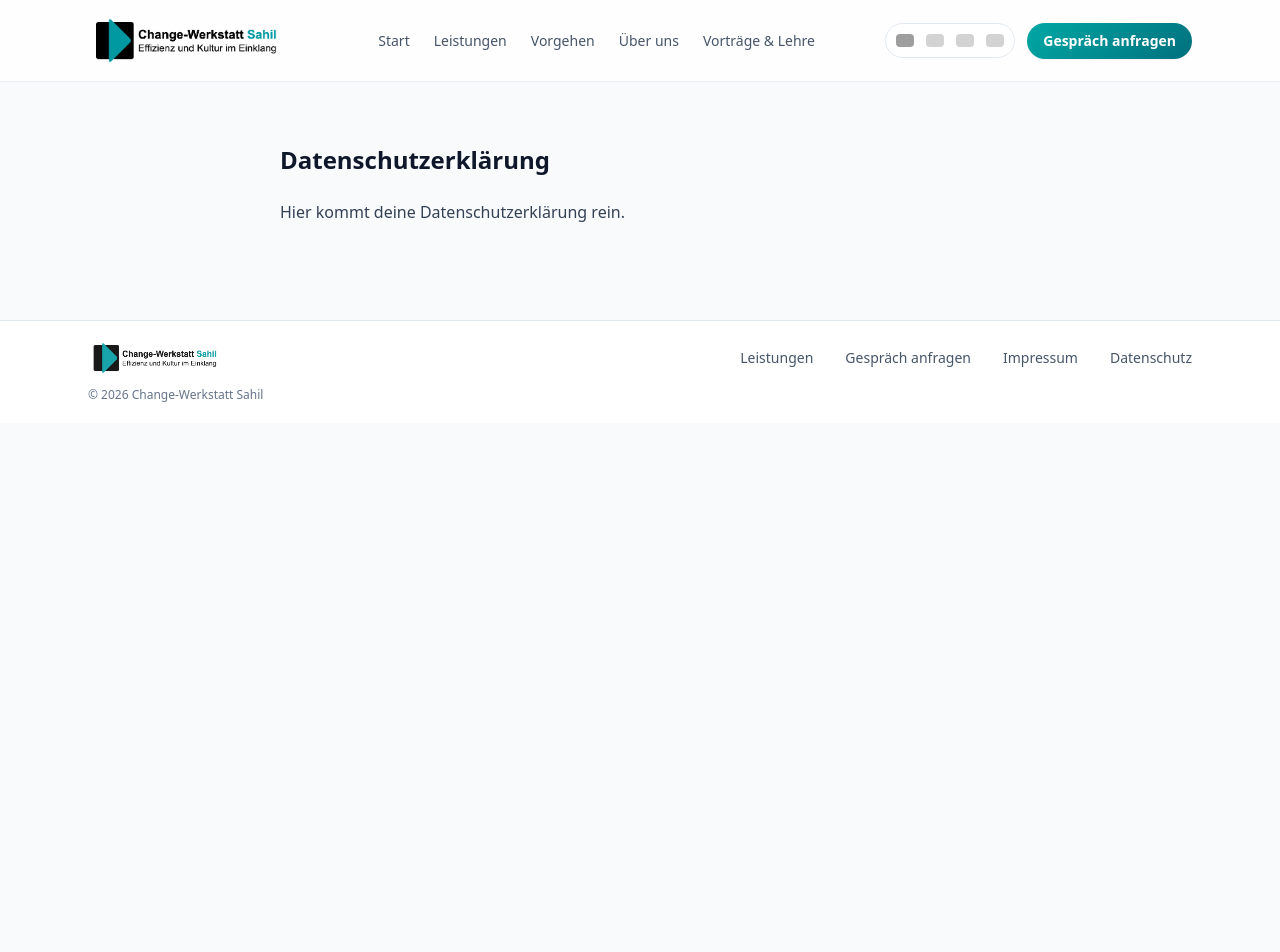
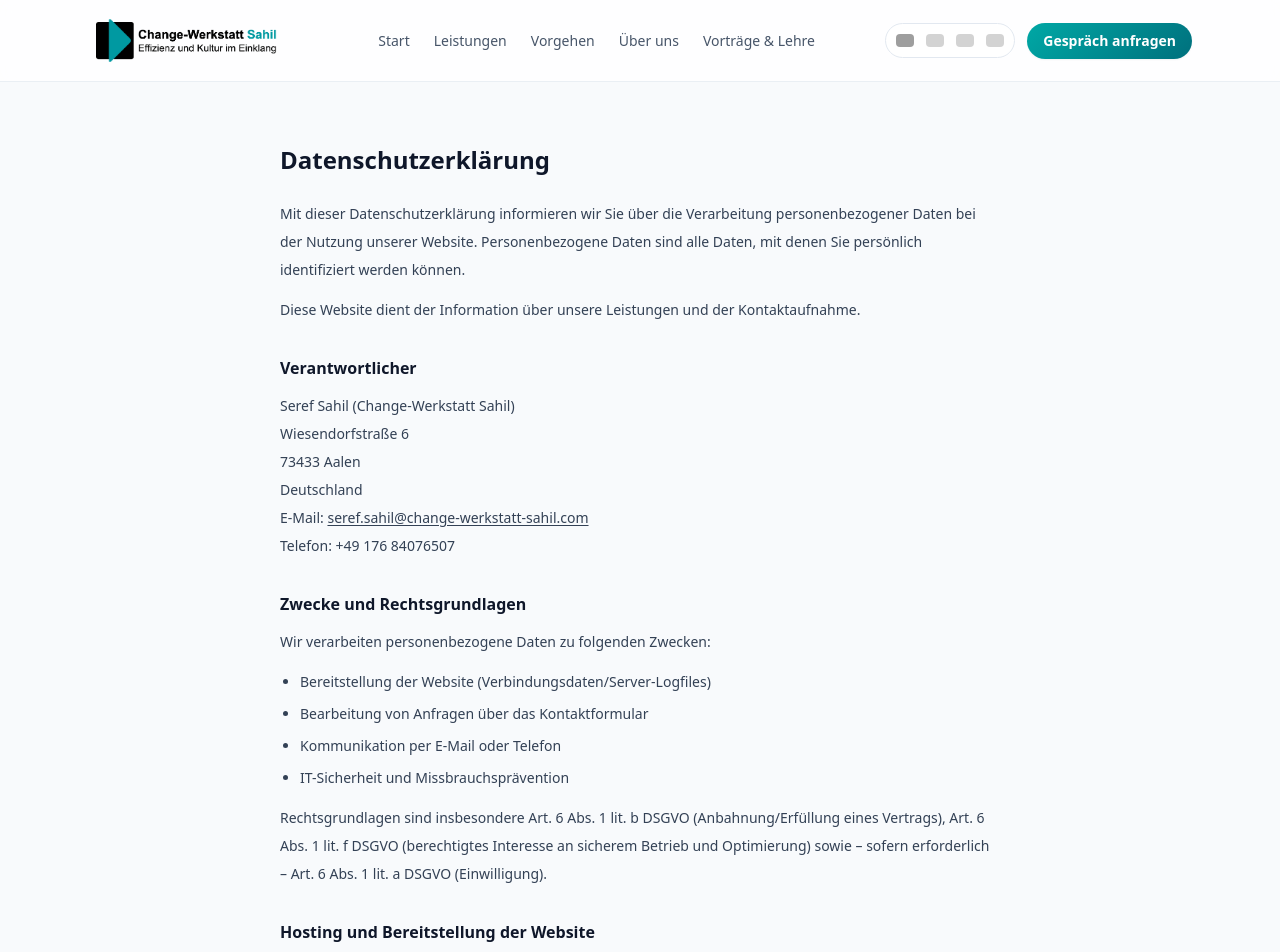
Before and after one commit to Change-Sahil/Website, a Next.js app: page /de/datenschutz in a window 1280 px wide. Shown: the top 952 px of the page. Before the commit the page ends 800 px from the top, so only its background shows below. Built offline with nearby package versions, Linux system fonts and the light colour scheme; no server answers; grey boxes are pictures that could not be loaded.

Commit message:
Impressum und Datenschutz

```diff
--- a/src/app/[locale]/datenschutz/page.tsx
+++ b/src/app/[locale]/datenschutz/page.tsx
@@ -1,9 +1,201 @@
+// src/app/[locale]/datenschutz/page.tsx
 export default function DatenschutzPage() {
   return (
     <div className="mx-auto max-w-3xl px-6 py-12">
-      <h1 className="text-2xl font-semibold text-slate-900">Datenschutzerklärung</h1>
-      <div className="mt-6 space-y-4 text-slate-700">
-        <p>Hier kommt deine Datenschutzerklärung rein.</p>
+      <h1 className="text-2xl font-semibold text-slate-900">
+        Datenschutzerklärung
+      </h1>
+
+      <div className="mt-6 space-y-8 text-slate-700 text-sm leading-7">
+        <section className="space-y-3">
+          <p>
+            Mit dieser Datenschutzerklärung informieren wir Sie über die
+            Verarbeitung personenbezogener Daten bei der Nutzung unserer Website.
+            Personenbezogene Daten sind alle Daten, mit denen Sie persönlich
+            identifiziert werden können.
+          </p>
+          <p>
+            Diese Website dient der Information über unsere Leistungen und der
+            Kontaktaufnahme.
+          </p>
+        </section>
+
+        <section className="space-y-3">
+          <h2 className="text-base font-semibold text-slate-900">
+            Verantwortlicher
+          </h2>
+          <p>
+            Seref Sahil (Change-Werkstatt Sahil)
+            <br />
+            Wiesendorfstraße 6
+            <br />
+            73433 Aalen
+            <br />
+            Deutschland
+            <br />
+            E-Mail:{" "}
+            <a
+              className="underline underline-offset-2"
+              href="mailto:seref.sahil@change-werkstatt-sahil.com"
+            >
+              seref.sahil@change-werkstatt-sahil.com
+            </a>
+            <br />
+            Telefon: +49 176 84076507
+          </p>
+        </section>
+
+        <section className="space-y-3">
+          <h2 className="text-base font-semibold text-slate-900">
+            Zwecke und Rechtsgrundlagen
+          </h2>
+          <p>Wir verarbeiten personenbezogene Daten zu folgenden Zwecken:</p>
+          <ul className="list-disc pl-5 space-y-1">
+            <li>
+              Bereitstellung der Website (Verbindungsdaten/Server-Logfiles)
+            </li>
+            <li>Bearbeitung von Anfragen über das Kontaktformular</li>
+            <li>Kommunikation per E-Mail oder Telefon</li>
+            <li>IT-Sicherheit und Missbrauchsprävention</li>
+          </ul>
+          <p className="mt-3">
+            Rechtsgrundlagen sind insbesondere Art. 6 Abs. 1 lit. b DSGVO
+            (Anbahnung/Erfüllung eines Vertrags), Art. 6 Abs. 1 lit. f DSGVO
+            (berechtigtes Interesse an sicherem Betrieb und Optimierung) sowie –
+            sofern erforderlich – Art. 6 Abs. 1 lit. a DSGVO (Einwilligung).
+          </p>
+        </section>
+
+        <section className="space-y-3">
+          <h2 className="text-base font-semibold text-slate-900">
+            Hosting und Bereitstellung der Website
+          </h2>
+          <p>
+            Unsere Website wird bei Vercel Inc. gehostet. Beim Aufruf der Website
+            werden technisch notwendige Daten verarbeitet, um die Website
+            auszuliefern (z. B. IP-Adresse, Datum/Uhrzeit, abgerufene Seite,
+            Referrer-URL, Browser/ Betriebssystem).
+          </p>
+          <p>
+            Diese Daten werden in der Regel in Server-Logfiles verarbeitet und
+            dienen dem sicheren und stabilen Betrieb der Website.
+          </p>
+          <p>
+            Rechtsgrundlage ist Art. 6 Abs. 1 lit. f DSGVO (berechtigtes
+            Interesse am sicheren Betrieb).
+          </p>
+        </section>
+
+        <section className="space-y-3">
+          <h2 className="text-base font-semibold text-slate-900">
+            Kontaktaufnahme und Kontaktformular
+          </h2>
+          <p>
+            Wenn Sie uns per Kontaktformular oder E-Mail kontaktieren, verarbeiten
+            wir die von Ihnen gemachten Angaben (z. B. Name, E-Mail-Adresse,
+            Unternehmen, Nachricht), um Ihre Anfrage zu bearbeiten und mit Ihnen
+            zu kommunizieren.
+          </p>
+          <p>
+            Rechtsgrundlage ist Art. 6 Abs. 1 lit. b DSGVO (vorvertragliche
+            Maßnahmen) sowie Art. 6 Abs. 1 lit. f DSGVO (effiziente Bearbeitung
+            von Anfragen).
+          </p>
+          <p>
+            Wir bewahren Anfragen so lange auf, wie dies zur Bearbeitung und
+            Dokumentation erforderlich ist, und löschen sie anschließend im Rahmen
+            der gesetzlichen Aufbewahrungsfristen.
+          </p>
+        </section>
+
+        <section className="space-y-3">
+          <h2 className="text-base font-semibold text-slate-900">
+            Versand von E-Mails / Dienstleister (Resend)
+          </h2>
+          <p>
+            Für den Versand und die Zustellung von E-Mails (z. B. Bestätigungen
+            oder Kontaktanfragen) kann ein technischer Dienstleister eingesetzt
+            werden (z. B. Resend). Dabei können personenbezogene Daten (z. B.
+            Name, E-Mail-Adresse, Inhalt der Nachricht) verarbeitet werden.
+          </p>
+          <p>
+            Rechtsgrundlage ist Art. 6 Abs. 1 lit. b DSGVO (Bearbeitung der
+            Anfrage) sowie Art. 6 Abs. 1 lit. f DSGVO (zuverlässige
+            Zustellung/Kommunikation).
+          </p>
+        </section>
+
+        <section className="space-y-3">
+          <h2 className="text-base font-semibold text-slate-900">
+            Cookies und Tracking
+          </h2>
+          <p>
+            Auf dieser Website setzen wir derzeit keine Analyse- oder
+            Marketing-Cookies ein. Technisch notwendige Funktionen können ohne
+            solche Cookies bereitgestellt werden.
+          </p>
+          <p>
+            Sollten künftig Tracking- oder Marketing-Tools eingesetzt werden,
+            informieren wir an dieser Stelle gesondert und holen – sofern
+            erforderlich – Ihre Einwilligung ein.
+          </p>
+        </section>
+
+        <section className="space-y-3">
+          <h2 className="text-base font-semibold text-slate-900">
+            Empfänger und Drittlandübermittlung
+          </h2>
+          <p>
+            Im Rahmen des Hostings und des E-Mail-Versands können Dienstleister
+            Daten in unserem Auftrag verarbeiten. Dabei kann eine Verarbeitung in
+            Drittländern (z. B. USA) nicht ausgeschlossen werden. In diesen Fällen
+            stellen wir sicher, dass geeignete Garantien (z. B.
+            Standardvertragsklauseln) bestehen, sofern erforderlich.
+          </p>
+        </section>
+
+        <section className="space-y-3">
+          <h2 className="text-base font-semibold text-slate-900">
+            Ihre Rechte
+          </h2>
+          <p>Sie haben folgende Rechte nach der DSGVO:</p>
+          <ul className="list-disc pl-5 space-y-1">
+            <li>Auskunft (Art. 15 DSGVO)</li>
+            <li>Berichtigung (Art. 16 DSGVO)</li>
+            <li>Löschung (Art. 17 DSGVO)</li>
+            <li>Einschränkung der Verarbeitung (Art. 18 DSGVO)</li>
+            <li>Datenübertragbarkeit (Art. 20 DSGVO)</li>
+            <li>Widerspruch gegen Verarbeitung (Art. 21 DSGVO)</li>
+            <li>Widerruf einer Einwilligung (Art. 7 Abs. 3 DSGVO)</li>
+          </ul>
+          <p className="mt-3">
+            Außerdem haben Sie das Recht, sich bei einer Aufsichtsbehörde zu
+            beschweren (Art. 77 DSGVO).
+          </p>
+        </section>
+
+        <section className="space-y-3">
+          <h2 className="text-base font-semibold text-slate-900">
+            Datensicherheit
+          </h2>
+          <p>
+            Wir setzen angemessene technische und organisatorische Maßnahmen ein,
+            um Ihre Daten gegen Verlust, Missbrauch und unbefugten Zugriff zu
+            schützen. Eine vollständige Sicherheit der Datenübertragung im
+            Internet kann jedoch nicht garantiert werden.
+          </p>
+        </section>
+
+        <section className="space-y-3">
+          <h2 className="text-base font-semibold text-slate-900">
+            Stand und Änderungen
+          </h2>
+          <p>
+            Wir können diese Datenschutzerklärung anpassen, wenn sich die Rechts-
+            oder Faktenlage ändert oder wenn wir neue Dienste einsetzen.
+          </p>
+          <p>Stand: {new Date().toLocaleDateString("de-DE")}</p>
+        </section>
       </div>
     </div>
   );
--- a/src/app/[locale]/impressum/page.tsx
+++ b/src/app/[locale]/impressum/page.tsx
@@ -2,8 +2,63 @@ export default function ImpressumPage() {
   return (
     <div className="mx-auto max-w-3xl px-6 py-12">
       <h1 className="text-2xl font-semibold text-slate-900">Impressum</h1>
-      <div className="mt-6 space-y-4 text-slate-700">
-        <p>Hier kommt dein Impressum rein.</p>
+
+      <div className="mt-6 space-y-6 text-slate-700 text-sm leading-7">
+
+        <section>
+          <h2 className="font-semibold text-slate-900">
+            Angaben gemäß § 5 TMG
+          </h2>
+          <p className="mt-2">
+            Change-Werkstatt Sahil<br />
+            Seref Sahil<br />
+            Wiesendorfstraße 6<br />
+            73433 Aalen<br />
+            Deutschland
+          </p>
+        </section>
+
+        <section>
+          <p>
+            <strong>Telefon:</strong> +49 176 84076507<br />
+            <strong>E-Mail:</strong>{" "}
+            <a
+              href="mailto:seref.sahil@change-werkstatt-sahil.com"
+              className="underline"
+            >
+              seref.sahil@change-werkstatt-sahil.com
+            </a>
+          </p>
+        </section>
+
+        <section>
+          <h2 className="font-semibold text-slate-900">
+            Freiberufliche Tätigkeit
+          </h2>
+          <p className="mt-2">
+            Freiberufliche Beratung zu Organisationsentwicklung, Führung und
+            Transformationsprozessen.
+          </p>
+        </section>
+
+        <section>
+          <h2 className="font-semibold text-slate-900">
+            Umsatzsteuer-Identifikationsnummer gemäß § 27a UStG
+          </h2>
+          <p className="mt-2">DE460120074</p>
+        </section>
+
+        <section>
+          <h2 className="font-semibold text-slate-900">
+            Verantwortlich für den Inhalt nach § 18 Abs. 2 MStV
+          </h2>
+          <p className="mt-2">
+            Seref Sahil<br />
+            Wiesendorfstraße 6<br />
+            73433 Aalen
+          </p>
+        </section>
+
       </div>
     </div>
   );
```
